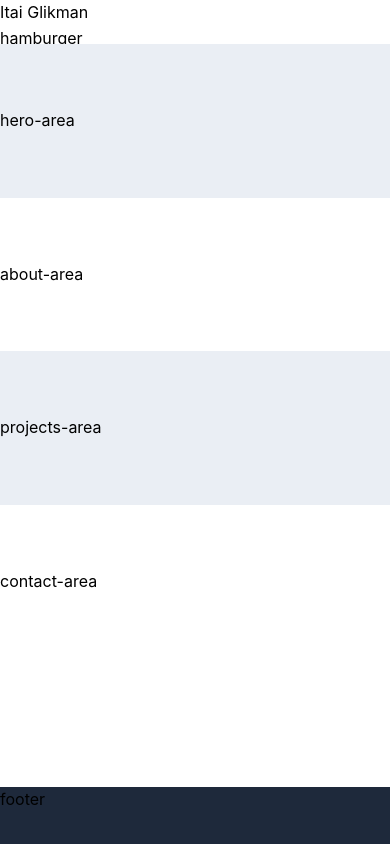
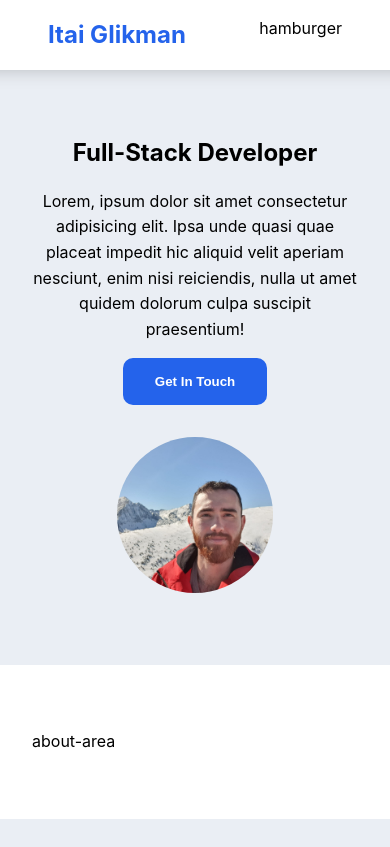
Before and after one commit to itaiglikman/portfolio-elevation-html, a plain HTML site: page index.html in a window 390 px wide. Shown: the top 847 px of the page. Drawn offline with Linux system fonts and the light colour scheme.

Commit message:
feat: design hero area for mobile

```diff
--- a/index.html
+++ b/index.html
@@ -15,13 +15,30 @@
 <body>
 
     <header>
-        <div class="dev-name">Itai Glikman</div>
+        <div class="dev-name">
+            <h2>Itai Glikman</h2>
+        </div>
         <nav class="header-nav">hamburger</nav>
     </header>
 
     <main>
 
-        <section class="hero-area">hero-area</section>
+        <section class="hero-area">
+            <div class="info-area">
+                <h1 class="headline">Full-Stack Developer</h1>
+                <p>Lorem, ipsum dolor sit amet consectetur adipisicing elit. Ipsa unde quasi quae placeat impedit hic
+                    aliquid velit aperiam nesciunt, enim nisi reiciendis, nulla ut amet quidem dolorum culpa suscipit
+                    praesentium!</p>
+                <div class="button-container">
+                    <button>Get In Touch</button>
+                </div>
+            </div>
+            <div class="profile-image-area">
+                <div class="image-container">
+                    <img src="images/profile-image.jpg" alt="">
+                </div>
+            </div>
+        </section>
 
         <section class="about-area">about-area</section>
 
--- a/styles.css
+++ b/styles.css
@@ -1,8 +1,10 @@
 :root {
   --blue: #2463eb;
+  --dark-blue: #2056E5;
   --footer-bg-color: #1e293b;
   --orange-btn-bg-color: #f59e0b;
   --grey-section-bg-color: #eaeef4;
+  --grey-image-bg-color: #e2e8f0;
   --grey-text-color: #64748b;
 }
 
@@ -25,9 +27,23 @@ body {
   flex-direction: column;
 }
 
+button {
+  color: white;
+  padding: 1rem;
+  border-radius: 10px;
+  border: none;
+  font-weight: bold;
+}
+
 /* header area================================== */
 header {
-  height: 44px;
+  margin: 1rem 3rem;
+  display: flex;
+  justify-content: space-between;
+}
+
+header > .dev-name > h2 {
+  color: var(--blue);
 }
 
 /* main area================================== */
@@ -42,11 +58,71 @@ main > .projects-area {
 
 /* sections area================================== */
 section {
-  padding: 4rem 0;
+  padding: 4rem 2rem;
 }
 
 /* section hero area================================== */
 main > .hero-area {
+  box-shadow: 0px 30px 21px -34px rgba(0, 0, 0, 0.32) inset;
+  display: flex;
+  /* display wrap for small screens*/
+  flex-wrap: wrap;
+  text-align: center;
+}
+
+main > .hero-area > * {
+  width: 100%;
+  padding: 0;
+}
+
+main > .hero-area > .info-area,
+main > .hero-area > .profile-image-area {
+  /* set full width for wrapping in small screens*/
+  width: 100%;
+}
+
+main > .hero-area > .info-area {
+  display: flex;
+  /* display wrap for small screens*/
+  flex-wrap: wrap;
+}
+
+main > .hero-area > .info-area > * {
+  /* set full width for wrapping in small screens*/
+  width: 100%;
+  margin-bottom: 1rem;
+}
+
+main > .hero-area > .info-area button {
+  background-color: var(--blue);
+  padding: 1rem 2rem;
+}
+
+/* add changed bg */
+main > .hero-area > .info-area button:hover {
+  cursor: pointer;
+    background-color: var(--dark-blue);
+}
+
+main > .hero-area > .profile-image-area {
+    margin-top: 1rem;
+}
+
+main > .hero-area > .profile-image-area > .image-container {
+  width: 40vw;
+  max-width: 300px;
+  aspect-ratio: 1/1;
+  margin: auto;
+}
+
+main > .hero-area > .profile-image-area > .image-container > img {
+  width: 100%;
+  height: 100%;
+  /* Keep image aspect and fill container */
+  object-fit: cover;
+  /* Focus on right side of image */
+  object-position: 100% 50%;
+  border-radius: 50%;
 }
 
 /* section about area================================== */
@@ -67,3 +143,10 @@ footer {
   background-color: var(--footer-bg-color);
   height: 57px;
 }
+
+@media (min-width: 901px) {
+  /* instructions: */
+  section {
+    padding: 4rem;
+  }
+}
```
Also changed, not shown: images/profile-image.jpg (added).
